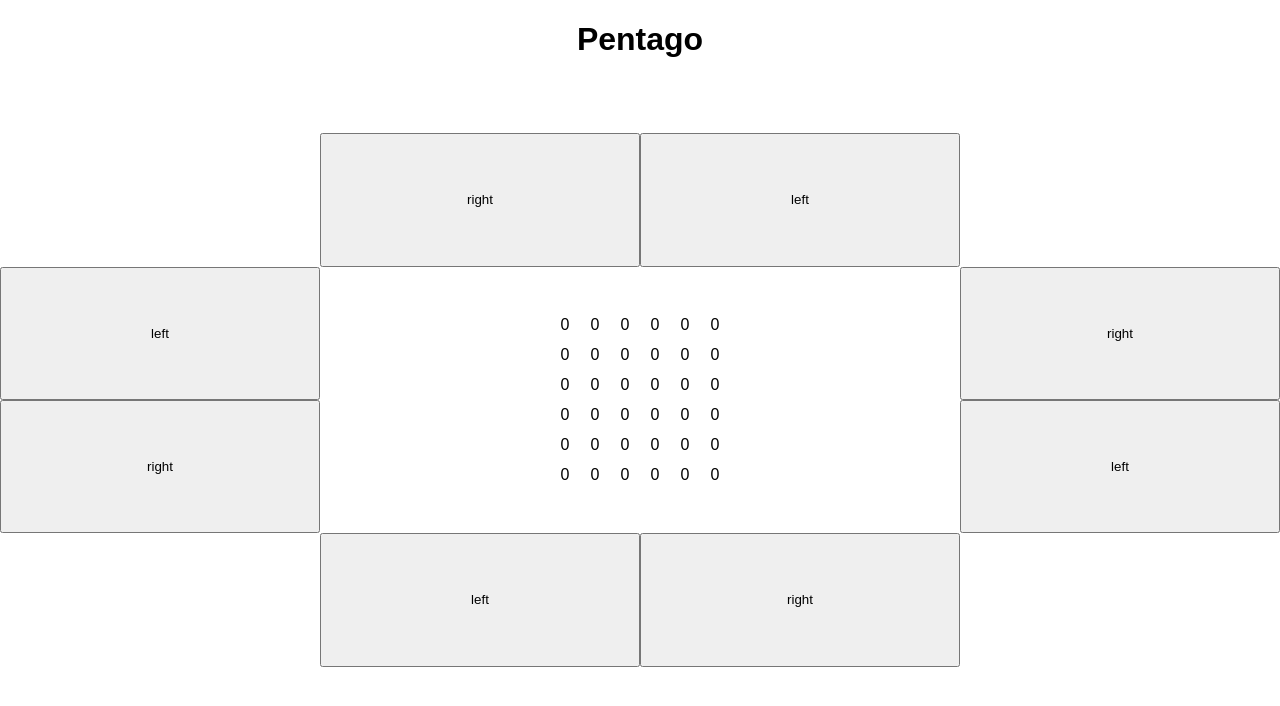
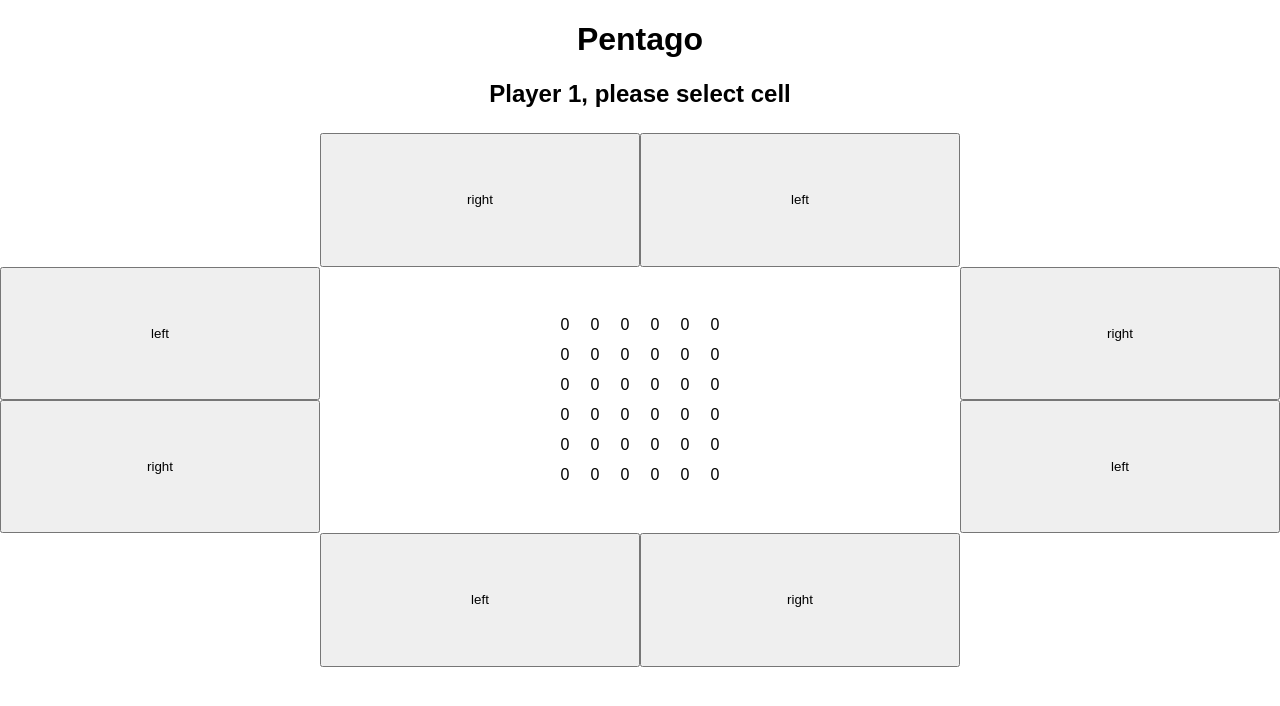
Before and after one commit to alexander37137/pentago, a React (Create React App) app: page / in a window 1280 px wide. Shown: the top 706 px of the page. Built offline with nearby package versions, Linux system fonts and the light colour scheme.

Commit message:
full cicle

```diff
--- a/src/App.jsx
+++ b/src/App.jsx
@@ -16,36 +16,67 @@ class App extends Component {
       [0, 0, 0, 0, 0, 0],
     ],
     winner: null,
+    state: 'select',
   };
 
-  handleClick = (row, cell) => {
-    const { pentago, player } = this.state;
+  handleClick(row, cell) {
+    const { pentago, player, state } = this.state;
+
+    if (state !== 'select') {
+      return;
+    }
 
     if (GameService.canSetValue(pentago, row, cell, player)) {
+      const newPentago = GameService.setValue(pentago, row, cell, player);
+      const winner = GameService.findPentagoWinner(newPentago);
       const newState = {
-        pentago: GameService.setValue(pentago, row, cell, player),
-        player: GameService.setNextPlayer(player),
+        winner,
+        state: GameService.setNextState(state, winner),
+        pentago: newPentago,
       };
 
-      const winner = GameService.findPentagoWinner(newState.pentago);
-
-      this.setState({ ...newState, winner });
+      this.setState(newState);
     }
-  };
+  }
 
   handleRotate(x, y, direction) {
-    const { pentago } = this.state;
+    const { pentago, state, player } = this.state;
+
+    if (state !== 'rotate') {
+      return;
+    }
+
+    const newPentago = GameService.rotate(pentago, x, y, direction);
+    const winner = GameService.findPentagoWinner(newPentago);
     const newState = {
-      pentago: GameService.rotate(pentago, x, y, direction),
+      winner,
+      pentago: newPentago,
+      state: GameService.setNextState(state, winner),
+      player: GameService.setNextPlayer(player),
     };
     this.setState(newState);
+  }
+
+  renderTitle() {
+    const { state, player } = this.state;
+    if (state === 'select') {
+      return `Player ${player}, please select cell`;
+    }
+
+    if (state === 'rotate') {
+      return `Player ${player}, please rotate`;
+    }
+    return null;
   }
 
   render() {
     const { pentago, winner } = this.state;
     return (
       <div className="grid">
-        <h1 className="title">Pentago</h1>
+        <div className="title">
+          <h1>Pentago</h1>
+          <h2>{this.renderTitle()}</h2>
+        </div>
         <button className="top-left-rotate-right" onClick={() => this.handleRotate(0, 0, 1)}>
           right
         </button>
--- a/src/GameService.js
+++ b/src/GameService.js
@@ -15,6 +15,21 @@ export default {
 
   setNextPlayer(player) {
     return player === 1 ? 2 : 1;
+  },
+
+  setNextState(state, winner) {
+    if (winner) {
+      return 'win';
+    }
+    if (state === 'select') {
+      return 'rotate';
+    }
+
+    if (state === 'rotate') {
+      return 'select';
+    }
+
+    return 'fail';
   },
 
   rotate(pentago, x, y, direction) {
```
